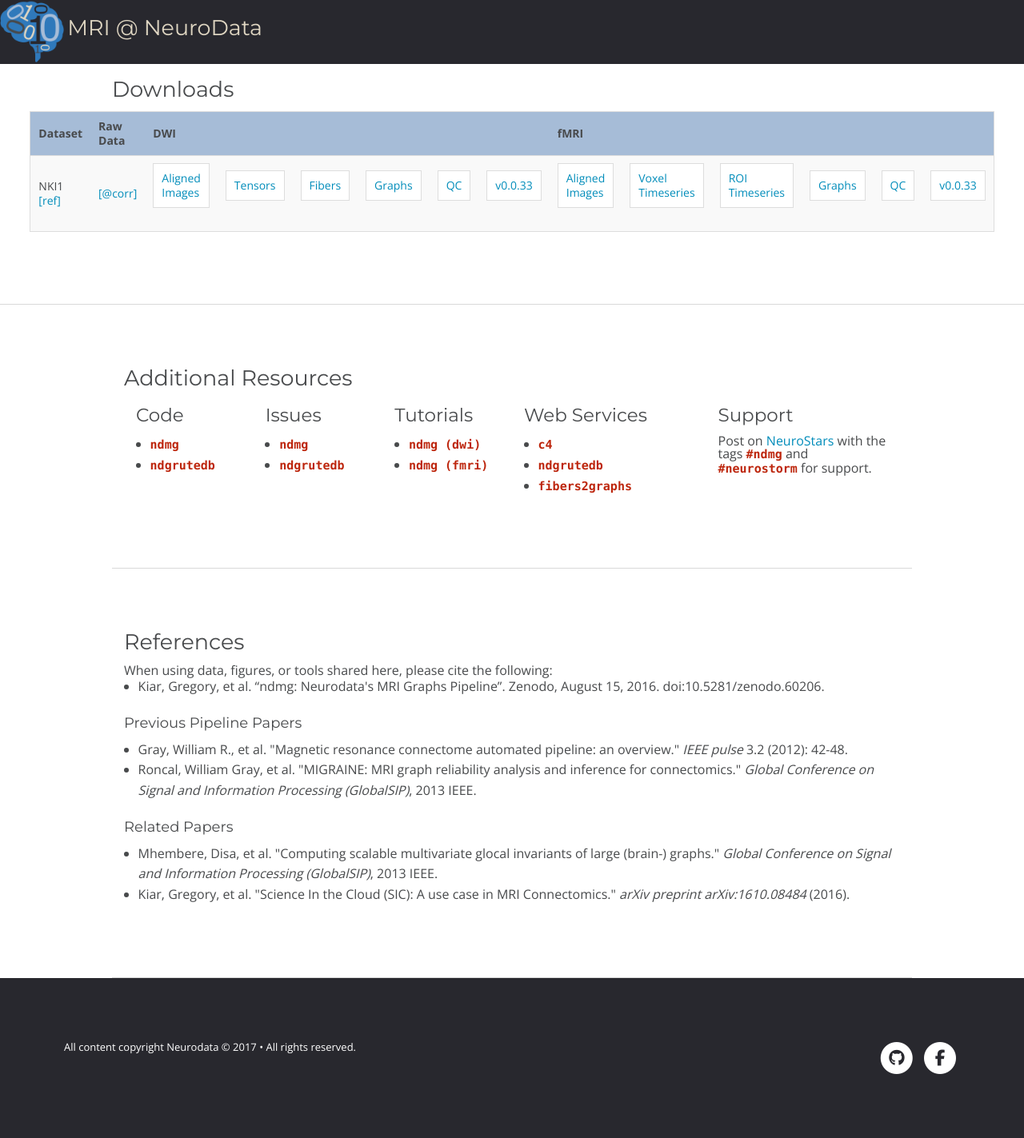
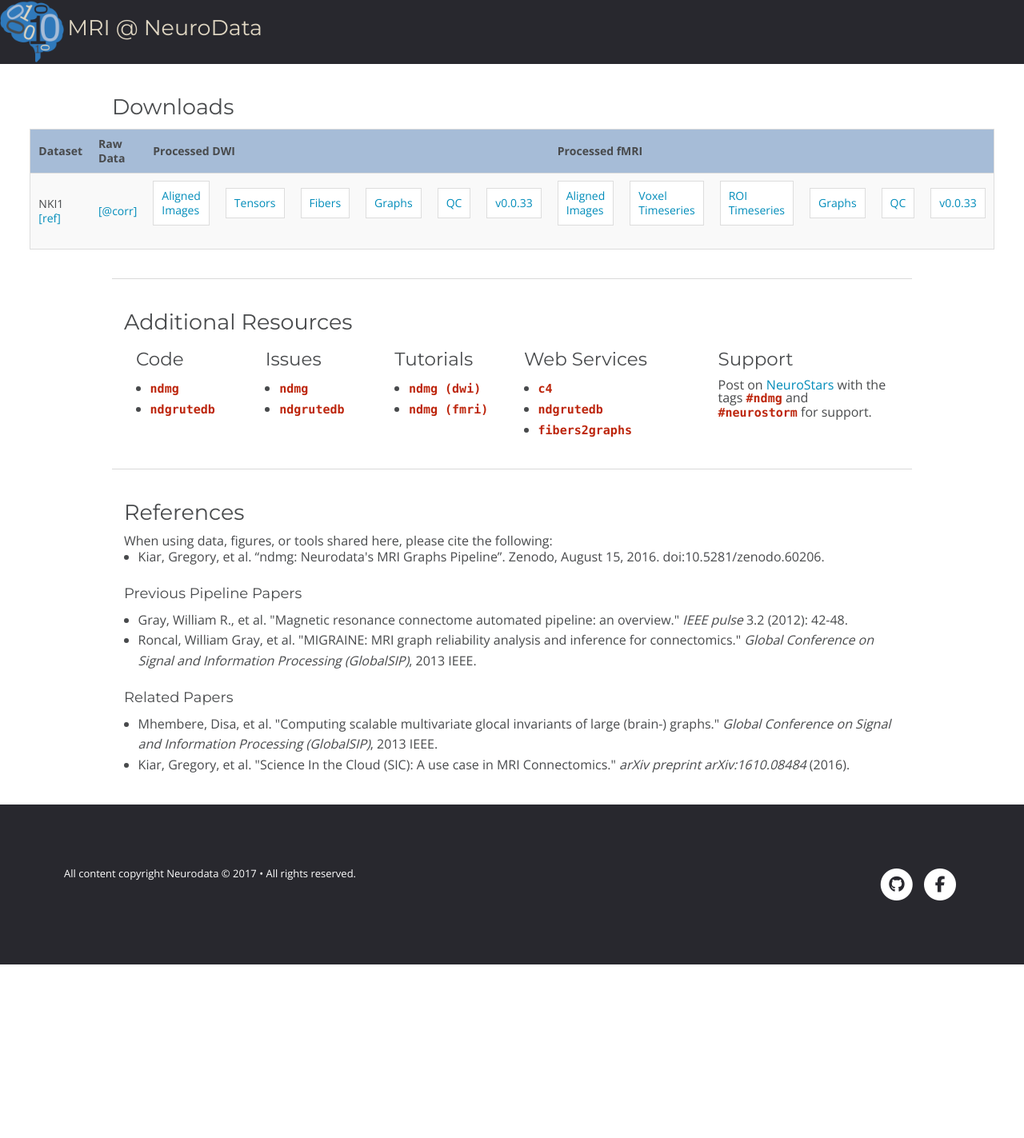
Before and after one commit to neurodata/mri.neurodata.io, a Jekyll site: the page built from index.html, in a window 1280 px wide. Shown: the whole page at 80% size. Built offline with Jekyll 4.4.1, drawn with Linux system fonts in a browser that asks for light colours; nearby versions of some CDN libraries; the list of posts is cut into pages by our own code; after the commit the page ends 1206 px from its top, so only the background shows below that.

Commit message:
updated table formatting

```diff
--- a/index.html
+++ b/index.html
@@ -7,7 +7,7 @@ tags: [mri]
 ---
 
 <!-- Downloads start -->
-<article class="notepad-index-post post" style="padding-top:10px;">
+<article class="notepad-index-post post" style="padding-top:2rem; border-bottom: 0rem; padding-bottom: 1rem">
 <div class="row">
 <h3> Downloads </h3>
 </div>
@@ -16,8 +16,8 @@ tags: [mri]
   <tr>
     <th>Dataset</th>
     <th>Raw Data</th>
-    <th colspan="6">DWI</th>
-    <th colspan="6">fMRI</th>
+    <th colspan="6">Processed DWI</th>
+    <th colspan="6">Processed fMRI</th>
   </tr>
   <!-- NKI1 Start  -->
   <tr>
@@ -61,7 +61,7 @@ tags: [mri]
 		<td>
 			<table>
 					<tr>
-						<td><a href="">v0.0.33</a></td>
+						<td><a href="https://github.com/neurodata/ndmg/tree/v0.0.33">v0.0.33</a></td>
 					</tr>
 			</table>
 		</td>
@@ -103,7 +103,7 @@ tags: [mri]
 		<td>
 			<table>
 					<tr>
-						<td><a href="">v0.0.33</a></td>
+						<td><a href="https://github.com/neurodata/ndmg/tree/v0.0.33">v0.0.33</a></td>
 					</tr>
 			</table>
 		</td>
@@ -112,12 +112,11 @@ tags: [mri]
   <!-- Something else Start  -->
   <!-- Something else Stop  -->
 </table>
-</div>
 </article>
 <!-- Downloads stop -->
 
 <!-- Additional resources start -->
-<article class="notepad-index-post post row">
+<article class="notepad-index-post post row" style="border-bottom: 0rem; border-top: 0.0625rem solid #d9d9d9; padding-top: 2rem; padding-bottom: 1rem;">
 <div class="small-12 medium-12 large-12 columns" style="align:center">
 <h3> Additional Resources </h3>
 	<div class="small-2 medium-2 large-2 columns">
@@ -159,7 +158,7 @@ tags: [mri]
 <!-- Additional resources stop -->
 
 <!-- References start -->
-<article class="notepad-index-post post row">
+<article class="notepad-index-post post row" style="border-bottom: 0rem; border-top: 0.0625rem solid #d9d9d9; padding-top: 2rem; padding-bottom: 1rem;">
 <div class="small-12 medium-12 large-12 columns">
 <h3> References </h3>
 
```
Also changed, not shown: 3 other files.
